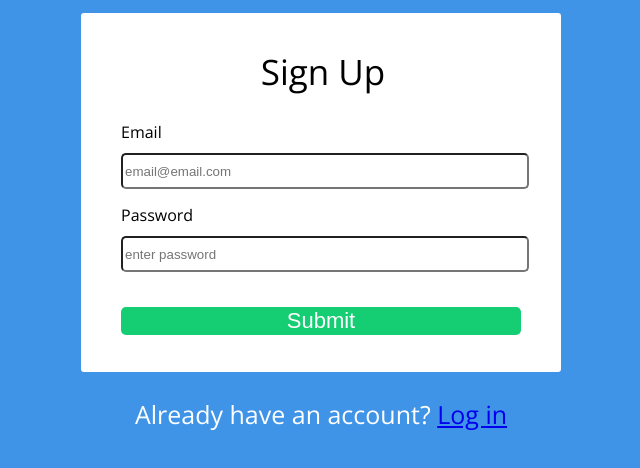
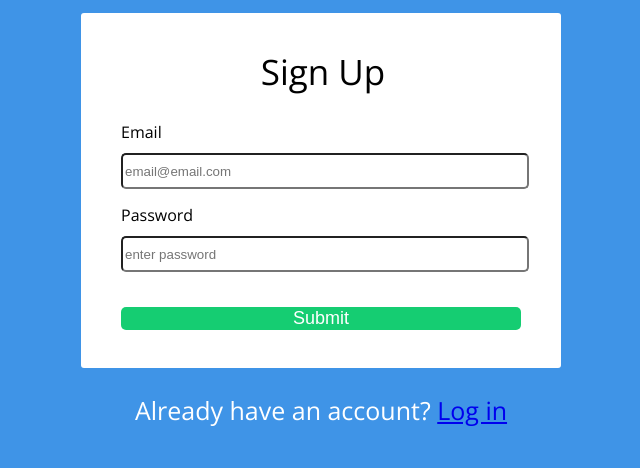
Before and after one commit to mitch319/analogsea, a plain HTML site: page index.html in a window 1280 px wide. Shown: the part 92-560 px from the top of the page, without its empty margins (319-959 px from the left). Drawn offline with nearby package versions, Linux system fonts and the light colour scheme.

Commit message:
font weight

```diff
--- a/css/styles.css
+++ b/css/styles.css
@@ -55,8 +55,8 @@ img{
  button{
  	width: 100%;
  	height: auto;
-    font-size: 22px;
-    font-weight: 500;
+    font-size: 18px;
+    font-weight: 300;
     text-align: center;
     color: white;
     background: #15CD72;
```
